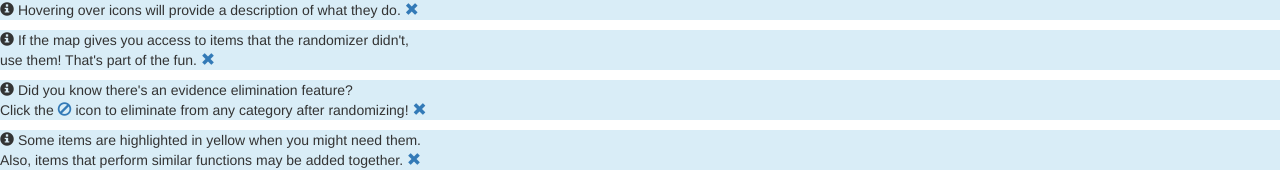
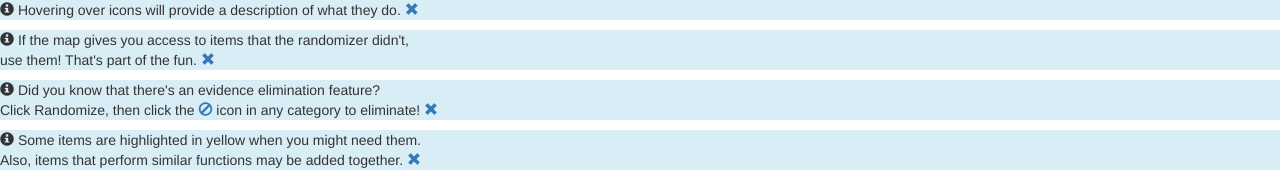
Before and after one commit to FuzzyGamesOn/phasmophobia_randomizer, a website built with Parcel: page index.html in a window 1280 px wide. Shown: the part 630-800 px from the top of the page. Built offline with nearby package versions, Linux system fonts and the light colour scheme; a web font is replaced by a local one.

Commit message:
make evidence elimination tip more direct to avoid confusion

```diff
--- a/index.html
+++ b/index.html
@@ -344,8 +344,8 @@
   </p>
 
   <p class="bg-info tip-elim">
-    <span class="glyphicon glyphicon-info-sign"></span> Did you know there's an evidence elimination feature?<br />
-    <span class="tip-indent"> Click the <a class="glyphicon glyphicon-ban-circle" aria-hidden="true" title="Eliminate current primary items and re-roll"></a> icon to eliminate from any category after randomizing!</span>
+    <span class="glyphicon glyphicon-info-sign"></span> Did you know that there's an evidence elimination feature?<br />
+    <span class="tip-indent"> Click Randomize, then click the <a class="glyphicon glyphicon-ban-circle" aria-hidden="true" title="Eliminate current primary items and re-roll"></a> icon in any category to eliminate!</span>
     <a class="glyphicon glyphicon-remove hide-tip-elim"></a>
   </p>
 
```
